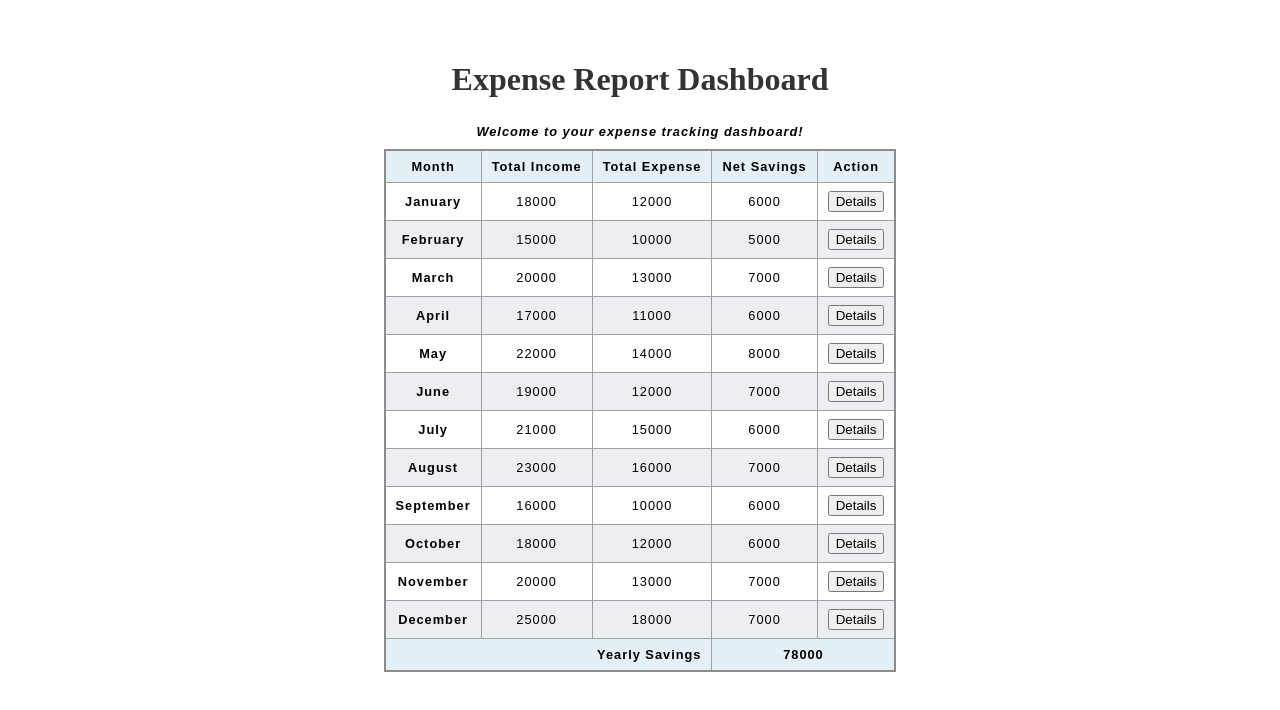
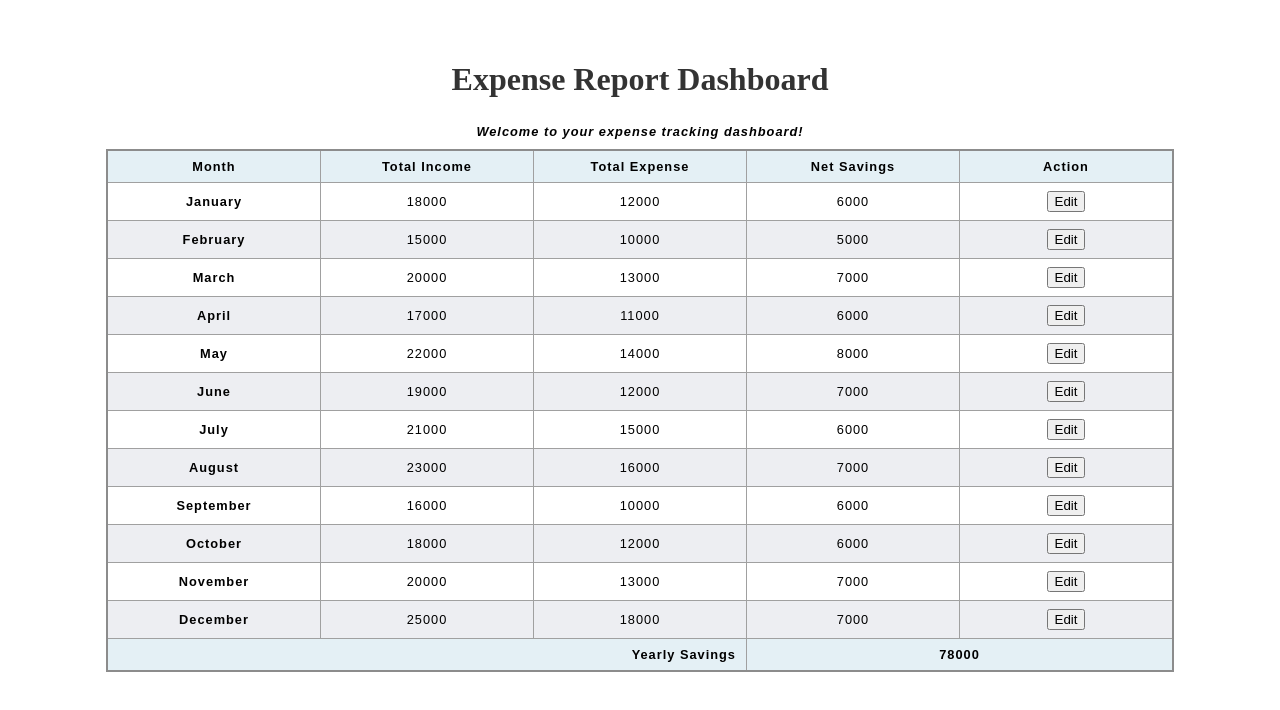
Before and after one commit to SanthanaKumar94/expense-report, an Angular app: page /dashboard in a window 1280 px wide. Shown: the top 710 px of the page. Built offline with nearby package versions, Linux system fonts and the light colour scheme.

Commit message:
added @if blocks and isEditing feature - made edit and update expense based on index - isEditing isoptional in interface

```diff
--- a/src/app/dashboard/dashboard.css
+++ b/src/app/dashboard/dashboard.css
@@ -36,6 +36,7 @@ th,
 td {
   border: 1px solid rgb(160 160 160);
   padding: 8px 10px;
+  width: 12rem;
 }
 
 td:last-of-type {
--- a/src/app/dashboard/dashboard.html
+++ b/src/app/dashboard/dashboard.html
@@ -14,13 +14,31 @@
       </tr>
     </thead>
     <tbody>
-      @for (expense of monthlyExpenses; track expense.month) {
+      @for (expense of monthlyExpenses; track expense.month; let i = $index) {
         <tr>
           <th scope="row">{{ expense.month }}</th>
-          <td>{{ expense.totalIncome }}</td>
-          <td>{{ expense.totalExpense }}</td>
+          <td>
+            @if (expense.isEditing) {
+              <input type="number" [(ngModel)]="expense.totalIncome" />
+            } @else {
+              {{ expense.totalIncome }}
+            }
+          </td>
+          <td>
+            @if (expense.isEditing) {
+              <input type="number" [(ngModel)]="expense.totalExpense" />
+            } @else {
+              {{ expense.totalExpense }}
+            }
+          </td>
           <td>{{ expense.netSavings }}</td>
-          <td><button type="button">Details</button></td>
+          <td>
+            @if (expense.isEditing) {
+              <button type="button" (click)="updateExpense(i)">Update</button>
+            } @else {
+              <button type="button" (click)="editExpense(i)">Edit</button>
+            }
+          </td>
         </tr>
       }
     </tbody>
--- a/src/app/dashboard/dashboard.ts
+++ b/src/app/dashboard/dashboard.ts
@@ -1,15 +1,17 @@
 import { Component } from '@angular/core';
+import { FormsModule } from '@angular/forms';
 
 interface MonthlyExpense {
   month: string;
   totalIncome: number;
   totalExpense: number;
   netSavings: number;
+  isEditing?: boolean;
 }
 
 @Component({
   selector: 'app-dashboard',
-  imports: [],
+  imports: [FormsModule],
   templateUrl: './dashboard.html',
   styleUrl: './dashboard.css',
 })
@@ -32,4 +34,14 @@ export class Dashboard {
   protected get yearlySavings(): number {
     return this.monthlyExpenses.reduce((total, month) => total + month.netSavings, 0);
   }
+
+  protected editExpense(index: number): void {
+    this.monthlyExpenses[index].isEditing = true;
+  }
+
+  protected updateExpense(index: number): void {
+    const expense = this.monthlyExpenses[index];
+    expense.netSavings = expense.totalIncome - expense.totalExpense;
+    expense.isEditing = false;
+  }
 }
```
